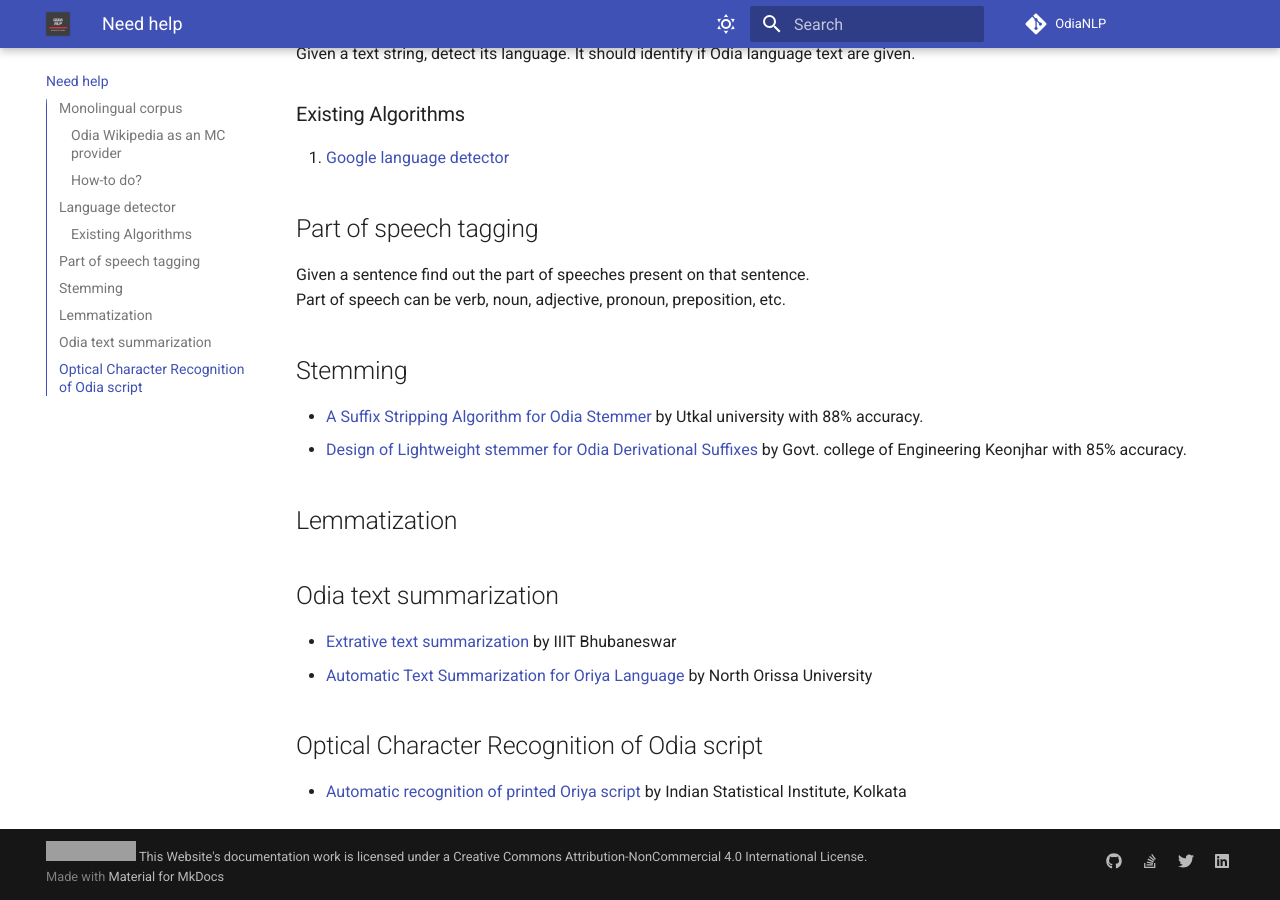
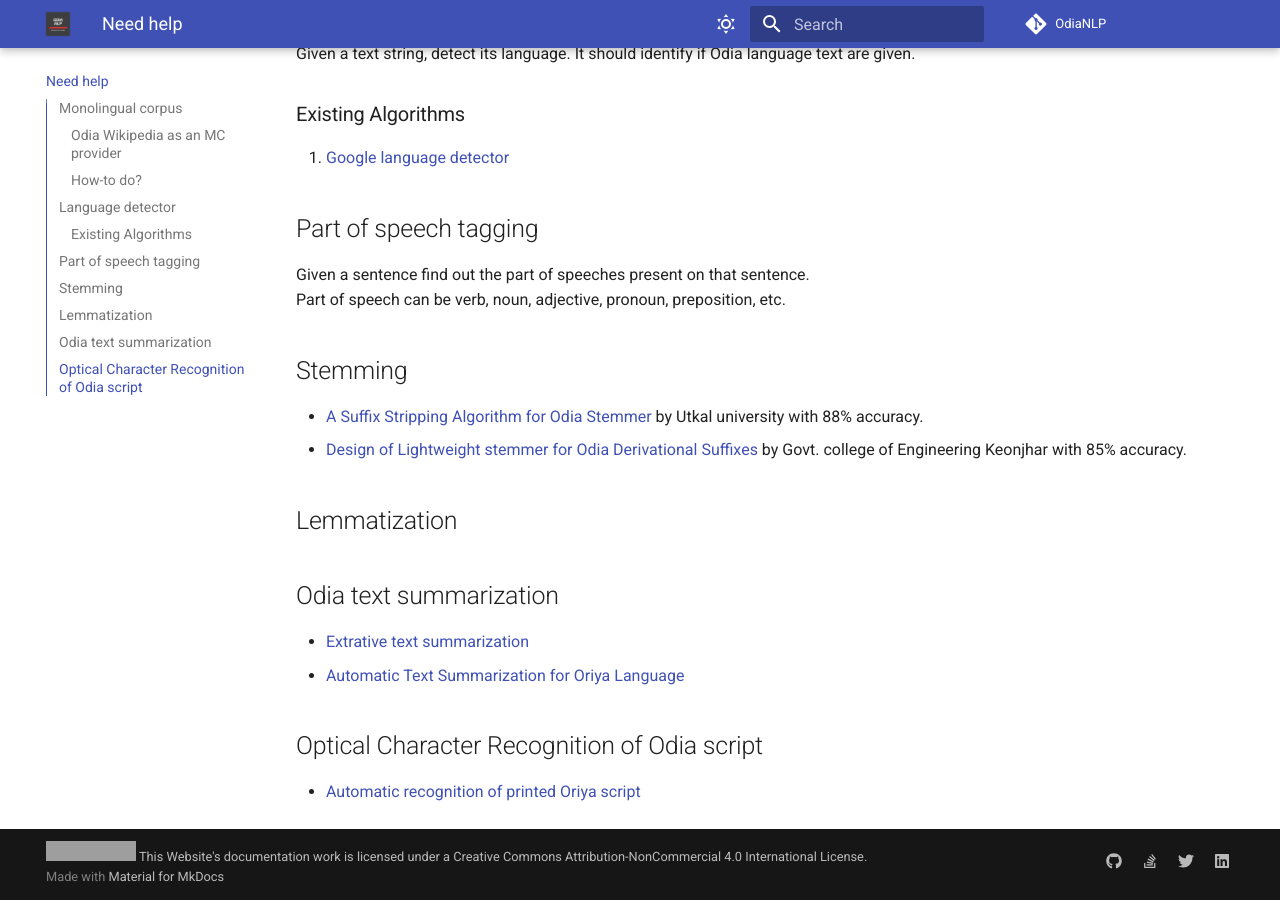
Before and after one commit to OdiaNLP/odianlp.github.io, an MkDocs documentation site: the page built from docs/possible_projects.md, in a window 1280 px wide and 900 px high, scrolled down 1836 px. Built offline with MkDocs 1.6.1 and Material for MkDocs 9.7.7, drawn with Linux system fonts in a browser that asks for light colours; comment, search, counter and statistics services are not loaded; grey boxes are pictures that could not be loaded.

Commit message:
Update possible_projects.md

```diff
--- a/docs/possible_projects.md
+++ b/docs/possible_projects.md
@@ -71,9 +71,9 @@ Part of speech can be verb, noun, adjective, pronoun, preposition, etc.
 ## <a name="lemmatization"></a> Lemmatization
 
 ## <a name="text-summarization"></a>Odia text summarization
-- [Extrative text summarization](https://research.ijais.org/volume1/number3/ijais12-450135.pdf) by IIIT Bhubaneswar
-- [Automatic Text Summarization for Oriya Language](https://www.researchgate.net/publication/290977681_Automatic_Text_Summarization_for_Oriya_Language) by North Orissa University
+- [Extrative text summarization](https://research.ijais.org/volume1/number3/ijais12-450135.pdf)
+- [Automatic Text Summarization for Oriya Language](https://www.ijcaonline.org/research/volume132/number1/biswas-2015-ijca-907258.pdf)
 
 ## <a name="ocr"></a> Optical Character Recognition of Odia script
 
-- [Automatic recognition of printed Oriya script](https://www.ias.ac.in/article/fulltext/sadh/027/01/0023-0034) by Indian Statistical Institute, Kolkata
+- [Automatic recognition of printed Oriya script](https://www.ias.ac.in/article/fulltext/sadh/027/01/0023-0034)
```
